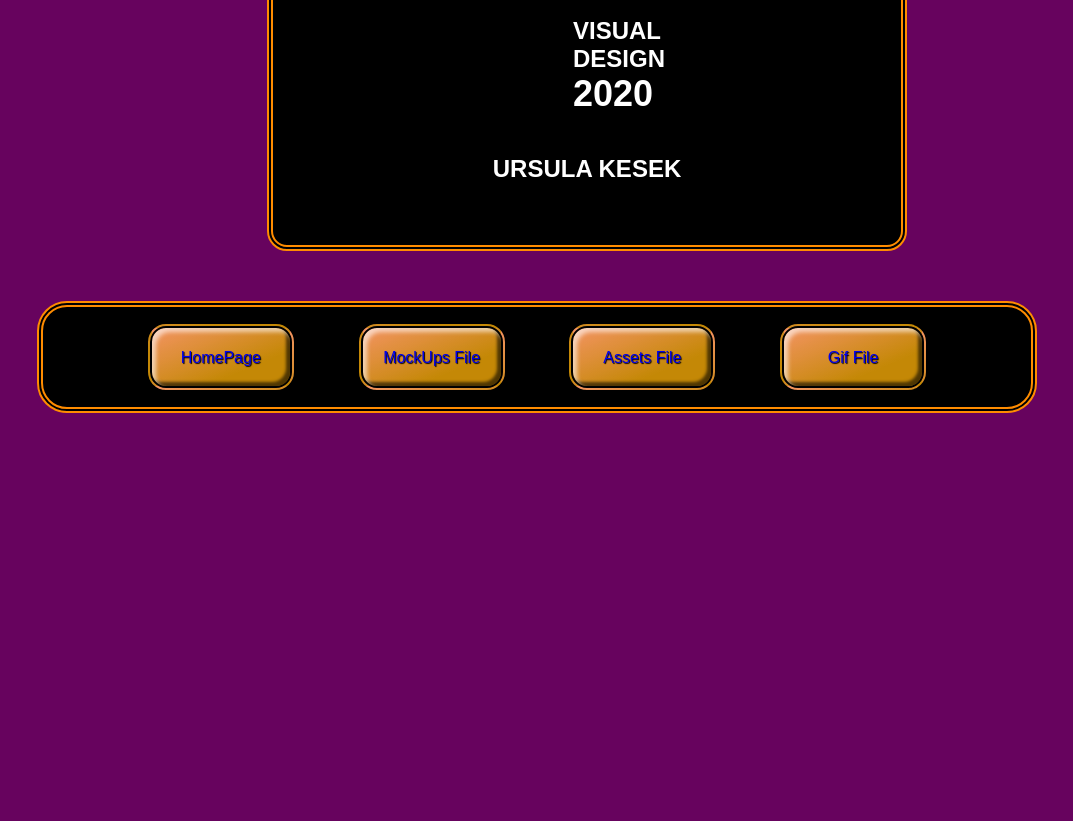
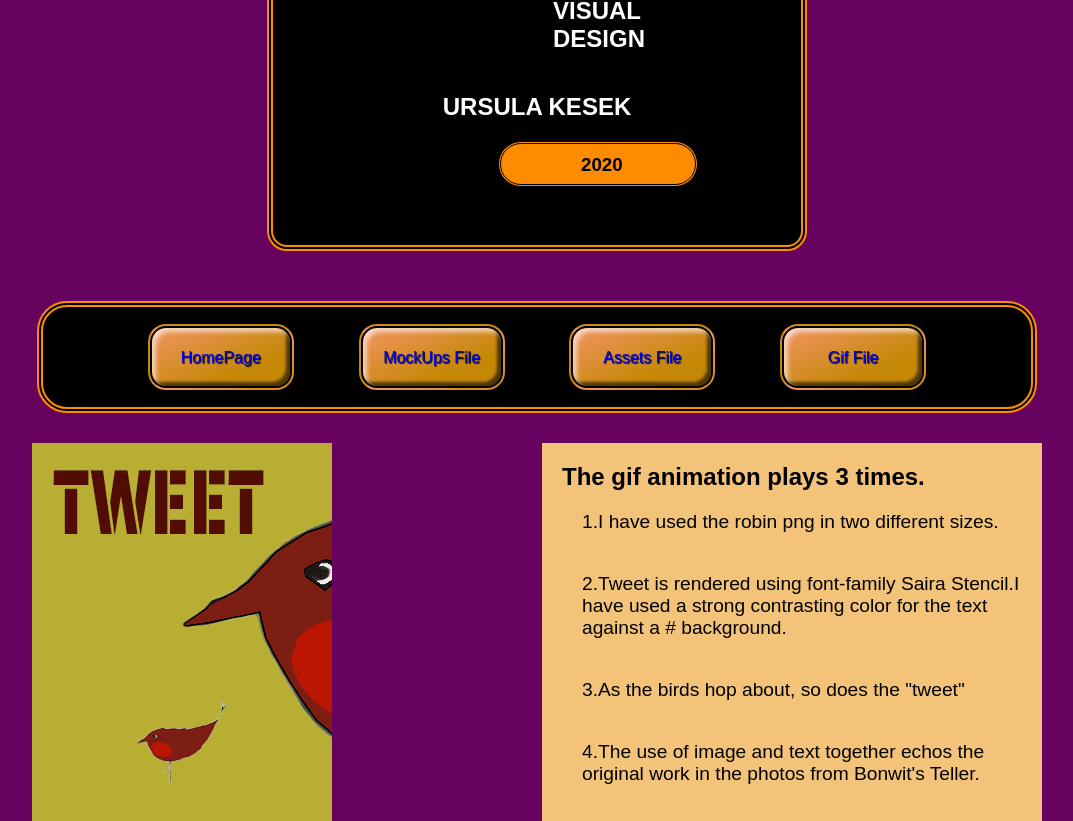
Before and after one commit to UrsulaKesek/uk-visuals, a React (Create React App) app: page /gif in a window 1280 px wide. Shown: the part 99-920 px from the top of the page, without its empty margins (103-1176 px from the left). Built offline with nearby package versions, Linux system fonts and the light colour scheme; a web font is replaced by a local one.

Commit message:
edited gif and gif css

```diff
--- a/src/App.js
+++ b/src/App.js
@@ -10,7 +10,7 @@ function App() {
       <Route path="/" exact component={HomePage} />
       <Route path="/mockups" exact component={MockUps} />
       <Route path="/assets" exact component={AssetsFile} />
-      <Route path="/gifsprite" exact component={GifSpriteFile} />
+      <Route path="/gif" exact component={GifSpriteFile} />
     </Switch>
     </>
   );
--- a/src/components/NavBar/NavBar.css
+++ b/src/components/NavBar/NavBar.css
@@ -10,13 +10,21 @@ header{
     display:flex;
     flex-direction:column;
     margin:50px 370px;
-    width:50%;
-    padding:20px;
     background-color:black;
     border-radius:20px ;
     border:6px double darkOrange ;
     color:white;
     height:300px;
+}
+h3{
+    margin:20px 225px;
+    background-color: darkorange;
+    padding:10px 80px 30px;
+    width:200px;
+    height:30px;
+    border-radius: 40px;;
+    color:black;
+    border:3px double black;
 }
 nav ul {
     display:flex;flex-direction: row;
--- a/src/components/NavBar/index.jsx
+++ b/src/components/NavBar/index.jsx
@@ -1,30 +1,39 @@
-import React from 'react'
-import {Link} from 'react-router-dom'
-import "./NavBar.css"
+import React from "react";
+import { Link } from "react-router-dom";
+import "./NavBar.css";
 
-const NavBar = () => <nav>
+const NavBar = () => (
+  <nav>
     <header className="header">
-        <h1>VISUAL DESIGN
-        <h2>2020</h2>
-        </h1>
+      <h1>VISUAL DESIGN</h1>
       <h2>URSULA KESEK</h2>
+      <h3>2020</h3>
+
     </header>
     <ul>
       <li>
-            <Link to='/' exact>HomePage</Link>
+        <Link to="/" exact>
+          HomePage
+        </Link>
       </li>
       <li>
-            <Link to='/mockups' exact>MockUps File</Link>
+        <Link to="/mockups" exact>
+          MockUps File
+        </Link>
       </li>
 
       <li>
-            <Link to='/assets' exact>Assets File</Link>
+        <Link to="/assets" exact>
+          Assets File
+        </Link>
       </li>
       <li>
-            <Link to='/gifsprite' exact>Gif File</Link>
+        <Link to="/gif" exact>
+          Gif File
+        </Link>
       </li>
-
     </ul>
   </nav>
+);
 
 export default NavBar;
--- /dev/null
+++ b/src/pages/GifSpriteFile/GifSprite.css
@@ -0,0 +1,13 @@
+.bird{
+  display:flex;
+  flex-direction: row;
+  justify-content:space-around;
+  padding:30px;
+}
+.gif{
+  width:500px;
+  padding:20px;
+  text-align:left;
+  background-color: rgb(243, 195, 122);
+  color:black;
+}
--- a/src/pages/GifSpriteFile/index.jsx
+++ b/src/pages/GifSpriteFile/index.jsx
@@ -1,11 +1,23 @@
-import React from 'react'
+import React from "react";
+import Birds from "./Images/bird-anim-iv.gif";
+import "./GifSprite.css";
+const GifSpriteFile = () => {
+  return (
+    <>
+      <div class="bird">
+        <img src={Birds} alt="robin-tweet-animation" />
 
-const GifSpriteFile =()=>
- {
-    return (
-        <div>
-           I am the Gif File
-        </div>
-    )
-}
+        <div class="gif">
+      <h2>The gif animation plays 3 times.</h2>
+      <p>1.I have used the robin png in two different sizes.</p>
+      <p>2.Tweet is rendered using font-family Saira Stencil.I have used a strong
+        contrasting color for the text against a # background. </p>
+        <p>3.As the birds hop about, so does the "tweet"</p>
+        <p>4.The use of image and text together echos the original work
+           in the photos from Bonwit's Teller.</p>
+      </div>
+      </div>
+    </>
+  );
+};
 export default GifSpriteFile;
```
Also changed, not shown: src/pages/GifSpriteFile/Images/bird-anim-iii.gif (added), src/pages/GifSpriteFile/Images/bird-anim-iv.gif (added). Lines whose indentation alone changed are shown as unchanged.
